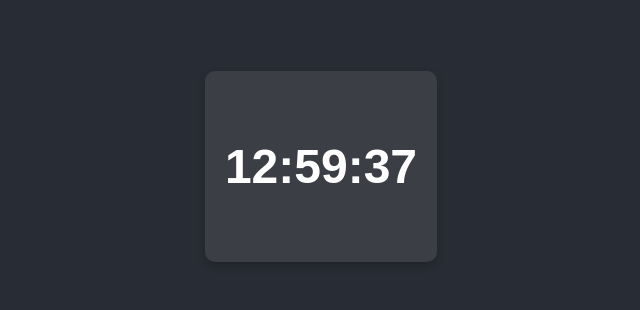
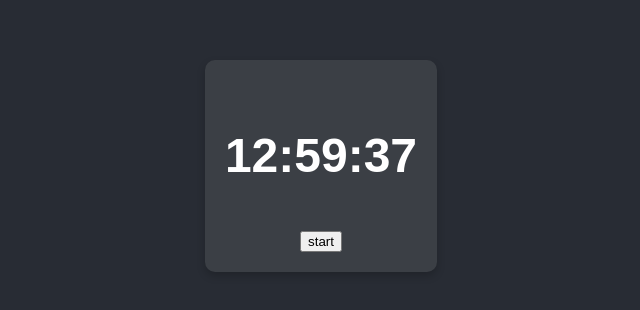
Before and after one commit to MohammadKaish/RealtimeClock, a plain HTML site: page index.html in a window 1280 px wide. Shown: the part 234-544 px from the top of the page, without its empty margins (319-959 px from the left). Drawn offline with Linux system fonts and the light colour scheme.

Commit message:
Update index.html
set a button to start

```diff
--- a/index.html
+++ b/index.html
@@ -10,6 +10,7 @@
 <body>
     <div class="clock">
         <p id="time">00:00:00</p>
+        <button OnClick="set">start</button>
     </div>
     <script src="./script.js"></script>
 </body>
```
